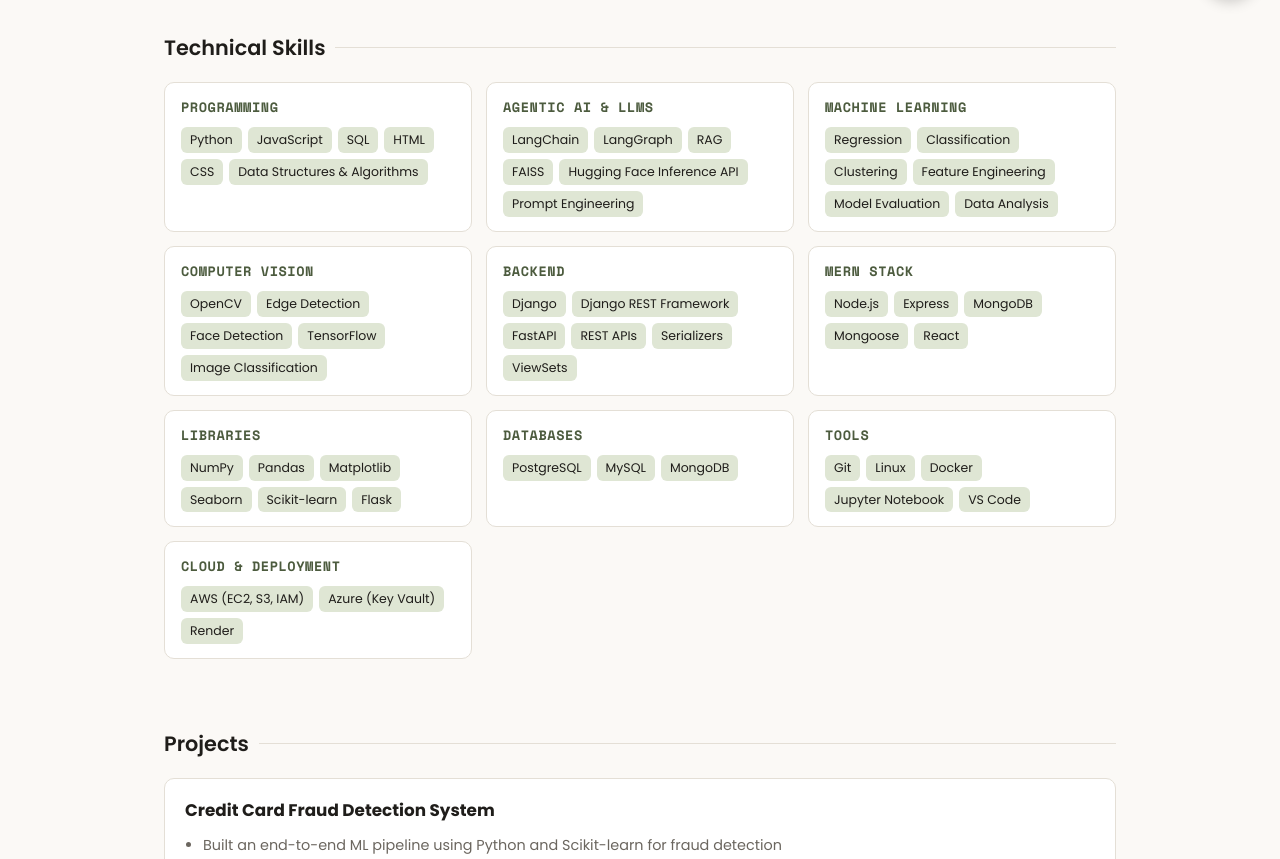
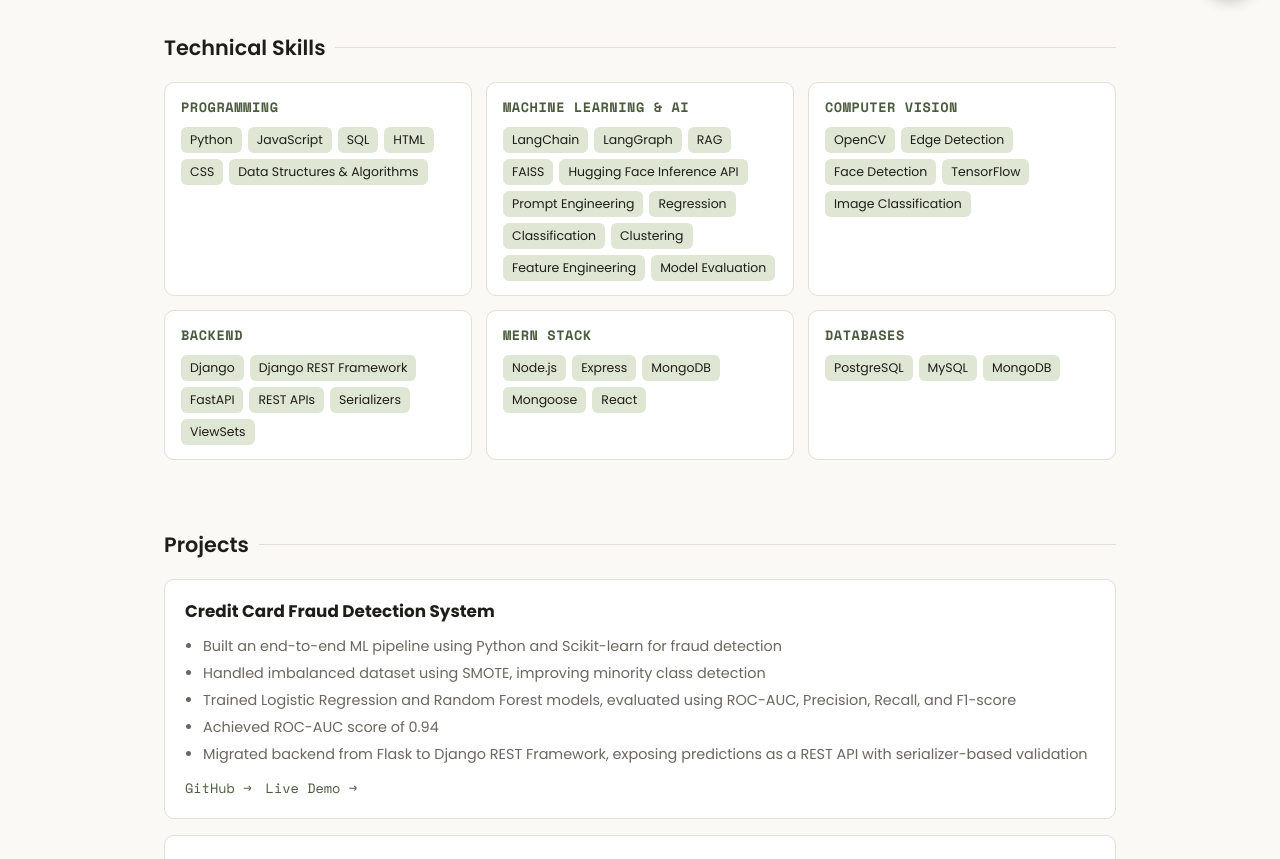
Before and after one commit to riya5005/AIPortfolio, a React (Vite) app in the folder riya-portfolio/frontend/: page / in a window 1280 px wide. Shown: the part 780-1639 px from the top of the page. Built offline with nearby package versions, Linux system fonts and the light colour scheme; no server answers.

Commit message:
Refactor skills section and update categories

```diff
--- a/riya-portfolio/frontend/src/components/Skills.jsx
+++ b/riya-portfolio/frontend/src/components/Skills.jsx
@@ -4,12 +4,8 @@
     items: ['Python', 'JavaScript', 'SQL', 'HTML', 'CSS', 'Data Structures & Algorithms'],
   },
   {
-    title: 'Agentic AI & LLMs',
-    items: ['LangChain', 'LangGraph', 'RAG', 'FAISS', 'Hugging Face Inference API', 'Prompt Engineering'],
-  },
-  {
-    title: 'Machine Learning',
-    items: ['Regression', 'Classification', 'Clustering', 'Feature Engineering', 'Model Evaluation', 'Data Analysis'],
+    title: 'Machine Learning & AI',
+    items: ['LangChain', 'LangGraph', 'RAG', 'FAISS', 'Hugging Face Inference API', 'Prompt Engineering', 'Regression', 'Classification', 'Clustering', 'Feature Engineering', 'Model Evaluation'],
   },
   {
     title: 'Computer Vision',
@@ -24,20 +20,8 @@
     items: ['Node.js', 'Express', 'MongoDB', 'Mongoose', 'React'],
   },
   {
-    title: 'Libraries',
-    items: ['NumPy', 'Pandas', 'Matplotlib', 'Seaborn', 'Scikit-learn', 'Flask'],
-  },
-  {
     title: 'Databases',
     items: ['PostgreSQL', 'MySQL', 'MongoDB'],
-  },
-  {
-    title: 'Tools',
-    items: ['Git', 'Linux', 'Docker', 'Jupyter Notebook', 'VS Code'],
-  },
-  {
-    title: 'Cloud & Deployment',
-    items: ['AWS (EC2, S3, IAM)', 'Azure (Key Vault)', 'Render'],
   },
 ]
 
```
